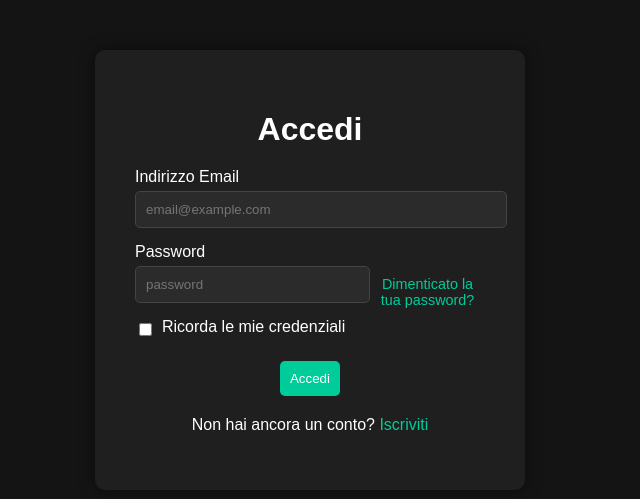
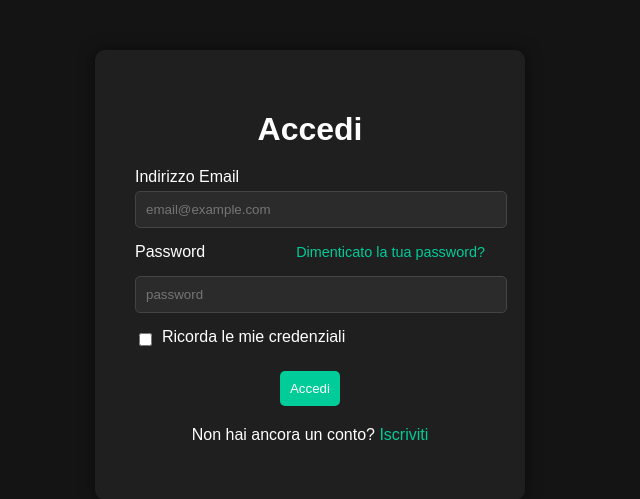
Before and after one commit to EggMannFn/Bitzen, a PHP site: page /teo_processing/test.php in a window 1280 px wide; the page is wider, and only the part inside the window is pictured. Shown: the part 60-559 px from the top of that part, without its empty margins (330-970 px from the left). Run offline with PHP 8.4, Linux system fonts and the light colour scheme.

Commit message:
LoginUpdate: sistemato il "dimenticato passwd"

```diff
--- a/teo_processing/test.css
+++ b/teo_processing/test.css
@@ -89,7 +89,7 @@ header a:hover {
     color: #fff;
 }
 
-.password-container {
+/* .password-container {
     display: flex;
     justify-content: space-between;
     align-items: center;
@@ -103,7 +103,41 @@ header a:hover {
 
 .password-container .forgot-password:hover {
     color: #00b386;
+} */
+
+
+
+
+/* login.css */
+
+/* Aggiungi questa parte al tuo file CSS esistente */
+.password-label-container {
+    display: flex;
+    justify-content: space-between;
+    align-items: center;
+    margin-bottom: 15px;
 }
+
+.password-label-container label {
+    margin: 0;
+}
+
+.password-label-container .forgot-password {
+    margin-left: auto;
+    text-decoration: none;
+    color: #00cc99;
+    font-size: 0.9em;
+}
+
+.password-label-container .forgot-password:hover {
+    color: #00b386;
+}
+
+
+
+
+
+
 
 .remember-me {
     display: flex;
--- a/teo_processing/test.php
+++ b/teo_processing/test.php
@@ -28,11 +28,11 @@
             <label for="id_nome">Indirizzo Email</label>
             <input type="text" name="username" id="id_nome" placeholder="email@example.com">
 
-            <label for="id_password">Password</label>
-            <div class="password-container">
-                <input type="password" name="password" id="id_password" placeholder="password">
+            <div class="password-label-container">
+                <label for="id_password">Password</label>
                 <a href="#" class="forgot-password">Dimenticato la tua password?</a>
             </div>
+            <input type="password" name="password" id="id_password" placeholder="password">
 
             <div class="remember-me">
                 <input type="checkbox" name="ricordami" id="remember">
```
